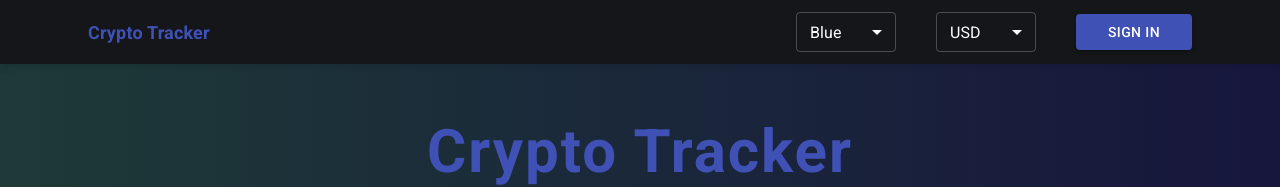
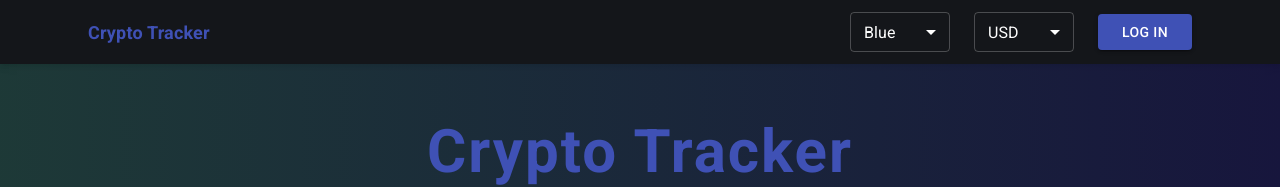
Before and after one commit to daniel-ctn/crypto-tracker, a React (Vite) app: page / in a window 1280 px wide. Shown: the top 187 px of the page. Built offline with nearby package versions, Linux system fonts and the light colour scheme; no server answers; what assests would draw is missing.

Commit message:
[Refactor] use useCallback on callback that's used

```diff
--- a/src/components/layout/Header.tsx
+++ b/src/components/layout/Header.tsx
@@ -1,4 +1,4 @@
-import { FC, useState } from 'react'
+import { FC, useCallback, useState } from 'react'
 import { useNavigate } from 'react-router-dom'
 import {
   AppBar, Button,
@@ -13,7 +13,8 @@ import { useTranslation } from 'react-i18next'
 import { CryptoState, Currency } from 'context/cryptoContext'
 import { ThemeState } from 'context/themeContext'
 import { blueTheme, greenTheme, pinkTheme, purpleTheme, orangeTheme } from 'config/theme'
-import AuthModal from '../modal/AuthModal'
+
+import AuthModal from 'components/modal/AuthModal'
 
 const Header: FC = () => {
   const navigate = useNavigate()
@@ -23,16 +24,18 @@ const Header: FC = () => {
   const [themeState, setThemeState] = useState('blue')
   const [open, setOpen] = useState(false)
 
-  const handleOpen = () => setOpen(true)
-  const handleClose = () => setOpen(false)
+  const handleOpen = useCallback(() => setOpen(true), [setOpen])
+  const handleClose = useCallback(() => setOpen(false), [setOpen])
 
-  const getSymbol = (value: string) => {
+  const getSymbol = useCallback((value: string) => {
       if (value === 'usd') return '$'
       if (value === 'vnd') return 'VND '
       return '$'
-  }
+    }, [],
+  )
 
-  const handleChangeTheme = (e: SelectChangeEvent) => {
+
+  const handleChangeTheme = useCallback(() => (e: SelectChangeEvent) => {
       const value = e.target.value
       if (setTheme) {
         switch (value) {
@@ -58,7 +61,8 @@ const Header: FC = () => {
             break
         }
       }
-  }
+    }, [setTheme],
+  )
 
   return (
     <>
@@ -82,7 +86,7 @@ const Header: FC = () => {
               sx={{
                 width: 100,
                 height: 40,
-                marginLeft: 5,
+                ml: 3,
               }}
             >
               <MenuItem value='blue'>Blue</MenuItem>
@@ -110,17 +114,17 @@ const Header: FC = () => {
               sx={{
                 width: 100,
                 height: 40,
-                marginLeft: 5,
+                ml: 3,
               }}
             >
               <MenuItem value='usd'>USD</MenuItem>
               <MenuItem value='vnd'>VND</MenuItem>
             </Select>
-            <Button sx={{ px: 4, ml: 5 }} variant='contained' onClick={handleOpen}>Sign In</Button>
+            <Button sx={{ px: 3, ml: 3 }} variant='contained' onClick={handleOpen}>Log In</Button>
           </Toolbar>
         </Container>
       </AppBar>
-      <AuthModal open={open} handleClose={handleClose}/>
+      <AuthModal open={open} handleClose={handleClose} />
     </>
   )
 }
--- a/src/components/section/Banner.tsx
+++ b/src/components/section/Banner.tsx
@@ -8,6 +8,8 @@ import bannerImg from 'assests/banner3.jpg'
 
 const BannerWrapper = styled('div')({
   backgroundImage: `linear-gradient(to right, rgba(67, 198, 172, 0.2), rgba(25, 22, 84, 0.6)), url(${bannerImg})`,
+  backgroundPosition: 'center',
+  backgroundSize: 'cover'
 })
 
 const BannerContainer = styled(Container)({
--- a/src/components/section/CoinTable.tsx
+++ b/src/components/section/CoinTable.tsx
@@ -1,4 +1,4 @@
-import { ChangeEvent, FC, useEffect, useState } from 'react'
+import { ChangeEvent, FC, useCallback, useEffect, useState } from 'react'
 import { useNavigate } from 'react-router-dom'
 import {
   Box,
@@ -10,7 +10,7 @@ import {
   TableContainer,
   TableHead, TablePagination,
   TableRow,
-  TextField,
+  TextField, Tooltip,
   Typography,
 } from '@mui/material'
 import { styled } from '@mui/system'
@@ -43,7 +43,6 @@ const CoinTable: FC = () => {
   const { currency } = CryptoState()
   const { data, isLoading } = useListCoin(currency.value)
 
-
   useEffect(() => {
     if (data && data?.length > 0) {
       const dataFilter = data?.filter(d => d.name.toLowerCase().includes(search.toLowerCase()))
@@ -51,14 +50,16 @@ const CoinTable: FC = () => {
     }
   }, [data, data?.length, search])
 
-  const handleChangePage = (event: unknown, newPage: number) => {
+  const handleChangePage = useCallback((event: unknown, newPage: number) => {
       setPage(newPage)
-  }
+    }, [setPage],
+  )
 
-  const handleChangeRowsPerPage = (event: ChangeEvent<HTMLInputElement>) => {
+  const handleChangeRowsPerPage = useCallback((event: ChangeEvent<HTMLInputElement>) => {
       setRowsPerPage(parseInt(event.target.value, 10))
       setPage(0)
-  }
+    }, [setRowsPerPage, setPage],
+  )
 
   return (
     <Container sx={{ textAlign: 'center' }}>
@@ -70,7 +71,7 @@ const CoinTable: FC = () => {
           label={t('searchText')}
           variant='outlined'
           onChange={(e) => setSearch(e.target.value)}
-          sx={{width: '100%'}}
+          sx={{ width: '100%' }}
         />
       </Box>
       <TableContainer component={Paper}>
@@ -98,6 +99,7 @@ const CoinTable: FC = () => {
                   onClick={() => navigate(`coin/${row.id}`)}
                 >
                   <TableCell component='th' scope='row'>
+                    <Tooltip title='Click to see detail info' placement='top-start'>
                       <Box sx={{ display: 'flex', height: '84px', alignItems: 'center' }}>
                         <CoinImage src={row.image} alt={row.name} />
                         <Box display='flex' flexDirection='column' justifyContent='center' ml={3}>
@@ -105,9 +107,11 @@ const CoinTable: FC = () => {
                           <Typography variant='h6' color={grey[400]} fontWeight='normal'>{row.name}</Typography>
                         </Box>
                       </Box>
+                    </Tooltip>
                   </TableCell>
                   <TableCell align='right'>{formatCurrency(row.current_price, currency.symbol).format()}</TableCell>
-                  <TableCell align='right' sx={{ color: row.price_change_percentage_24h > 0 ? green[400] : red[400] }}>
+                  <TableCell align='right'
+                             sx={{ color: row.price_change_percentage_24h > 0 ? green[400] : red[400] }}>
                     {row.price_change_percentage_24h > 0 && '+'}
                     {row.price_change_percentage_24h.toFixed(2)}%
                   </TableCell>
```
Lines whose indentation alone changed are shown as unchanged.
